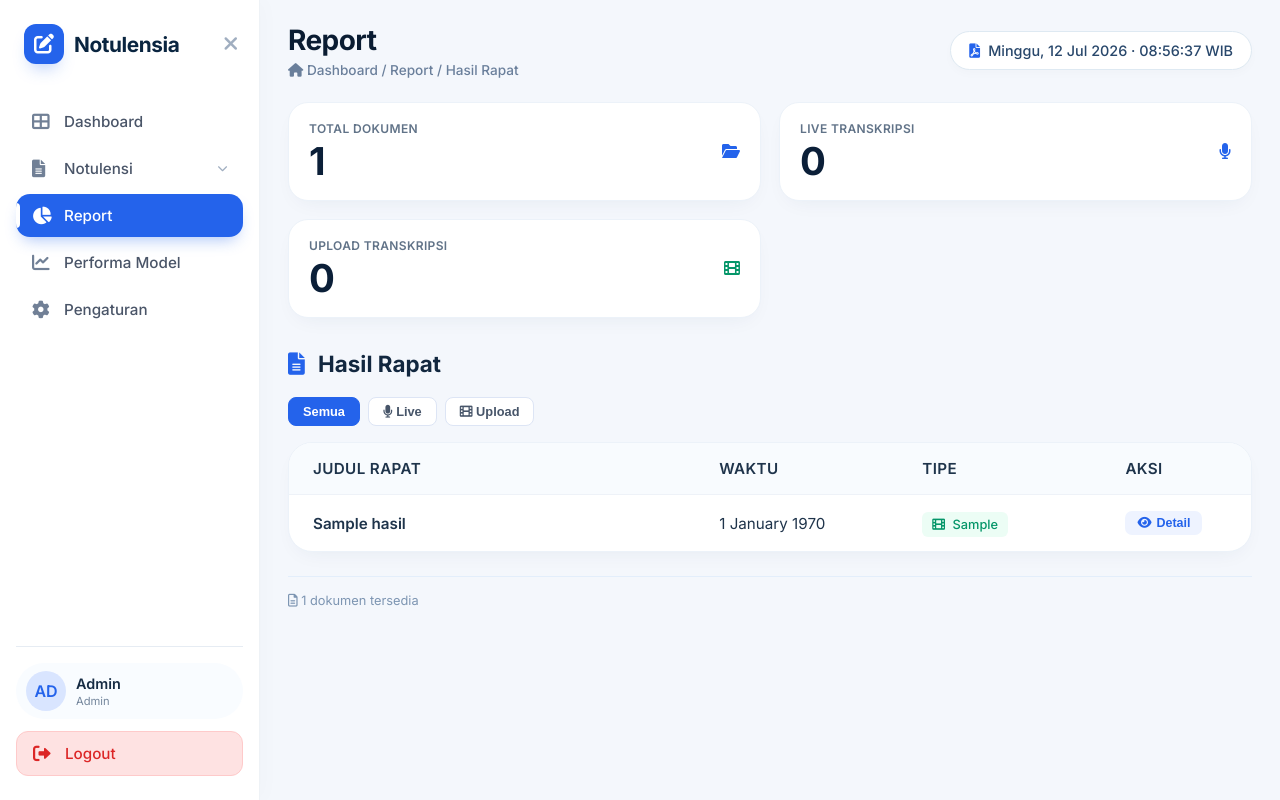
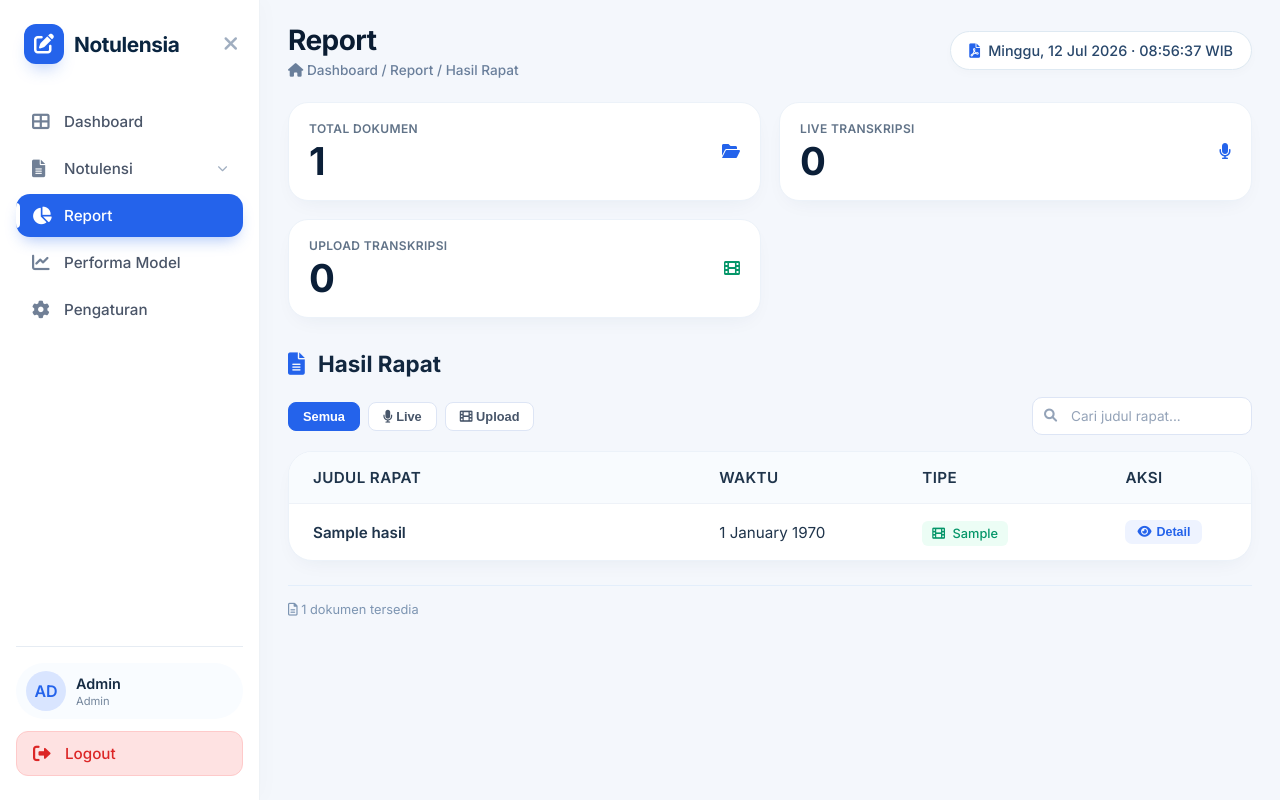
Before and after one commit to syifaurrahman/Notulensi-Rapat-Skripsi, a PHP site: page /notulensi_rapat/report.php in a window 1280 px wide. Run offline with PHP 8.4, Linux system fonts and the light colour scheme; a user stored in the database is signed in; tables that the repository leaves empty or names only in its code hold one stand-in row (values such as "Sample post"); some libraries are stand-ins or nearby versions.

Commit message:
feat: tambah search bar real-time di halaman report untuk cari judul rapat

```diff
--- a/report.php
+++ b/report.php
@@ -80,6 +80,78 @@ if ($conn) {
             background: #f1f5f9;
             color: #94a3b8;
             cursor: not-allowed;
+        }
+
+        /* ── Search Bar ─────────────────────────────────── */
+        .search-bar-wrap {
+            display: flex;
+            align-items: center;
+            gap: 8px;
+            margin-left: auto;
+            position: relative;
+        }
+        .search-input {
+            display: flex;
+            align-items: center;
+            background: #fff;
+            border: 1.5px solid #dde5f5;
+            border-radius: 10px;
+            padding: 0 14px 0 38px;
+            height: 38px;
+            font-size: 0.85rem;
+            color: #1e3a5f;
+            font-family: inherit;
+            width: 220px;
+            transition: all 0.25s ease;
+            outline: none;
+        }
+        .search-input:focus {
+            border-color: #2463eb;
+            box-shadow: 0 0 0 3px rgba(36,99,235,0.1);
+            width: 280px;
+        }
+        .search-input::placeholder { color: #94a3b8; }
+        .search-icon {
+            position: absolute;
+            left: 12px;
+            top: 50%;
+            transform: translateY(-50%);
+            color: #94a3b8;
+            font-size: 0.82rem;
+            pointer-events: none;
+            transition: color 0.2s;
+        }
+        .search-bar-wrap:focus-within .search-icon { color: #2463eb; }
+        .search-clear-btn {
+            display: none;
+            position: absolute;
+            right: 10px;
+            top: 50%;
+            transform: translateY(-50%);
+            background: none;
+            border: none;
+            color: #94a3b8;
+            cursor: pointer;
+            font-size: 0.78rem;
+            padding: 2px 4px;
+            border-radius: 4px;
+            transition: color 0.2s;
+        }
+        .search-clear-btn:hover { color: #dc2626; }
+        .no-search-result {
+            padding: 40px;
+            text-align: center;
+            color: #94a3b8;
+            font-size: 0.9rem;
+            display: none;
+        }
+        .no-search-result i { font-size: 2rem; margin-bottom: 10px; opacity: 0.4; display: block; }
+        .highlight-match {
+            background: #fef9c3;
+            border-radius: 3px;
+            padding: 0 2px;
+            font-weight: 600;
+            color: #854d0e;
         }
 
         /* ── Loading Spinner ───────────────────────────── */
@@ -451,10 +523,31 @@ if ($conn) {
         <div class="report-header">
             <h2><i class="fas fa-file-lines" style="color:#2463eb; margin-right: 8px;"></i> Hasil Rapat</h2>
         </div>
-        <div class="filter-bar">
+        <div class="filter-bar" style="display:flex; align-items:center; gap:8px; flex-wrap:wrap;">
             <button class="filter-btn active" onclick="filterTable('all', this)">Semua</button>
             <button class="filter-btn" onclick="filterTable('Live', this)"><i class="fas fa-microphone"></i> Live</button>
             <button class="filter-btn" onclick="filterTable('Upload', this)"><i class="fas fa-film"></i> Upload</button>
+            <!-- Search Bar -->
+            <div class="search-bar-wrap">
+                <i class="fas fa-search search-icon"></i>
+                <input
+                    type="text"
+                    id="reportSearchInput"
+                    class="search-input"
+                    placeholder="Cari judul rapat..."
+                    autocomplete="off"
+                    aria-label="Cari judul rapat"
+                    oninput="handleSearch(this.value)"
+                >
+                <button class="search-clear-btn" id="searchClearBtn" onclick="clearSearch()" title="Hapus pencarian">
+                    <i class="fas fa-times"></i>
+                </button>
+            </div>
+        </div>
+        <!-- Pesan tidak ada hasil pencarian -->
+        <div class="no-search-result" id="noSearchResult">
+            <i class="fas fa-search-minus"></i>
+            Tidak ada rapat ditemukan untuk kata kunci <strong id="noResultKeyword"></strong>
         </div>
 
         <!-- Tabel -->
@@ -714,12 +807,38 @@ if ($conn) {
 
         // ── Pagination State ─────────────────────────────
         const ITEMS_PER_PAGE = 10;
-        let currentPage  = 1;
+        let currentPage   = 1;
         let currentFilter = 'all';
+        let currentSearch = '';
+
+        function normalizeStr(s) {
+            return s.toLowerCase().normalize('NFD').replace(/[\u0300-\u036f]/g, '');
+        }
 
         function getFilteredRows() {
+            const q = normalizeStr(currentSearch.trim());
             return Array.from(document.querySelectorAll('.table-row:not(.header)')).filter(row => {
-                return currentFilter === 'all' || row.dataset.tipe === currentFilter;
+                const matchTipe = currentFilter === 'all' || row.dataset.tipe === currentFilter;
+                if (!matchTipe) return false;
+                if (!q) return true;
+                const judulEl = row.querySelector('.judul');
+                const judul   = judulEl ? normalizeStr(judulEl.textContent) : '';
+                return judul.includes(q);
+            });
+        }
+
+        // Highlight kata yang cocok di judul
+        function applyHighlights() {
+            const q = currentSearch.trim();
+            document.querySelectorAll('.table-row:not(.header) .judul').forEach(el => {
+                const orig = el.getAttribute('data-orig') || el.textContent;
+                el.setAttribute('data-orig', orig);
+                if (!q) {
+                    el.innerHTML = orig;
+                    return;
+                }
+                const regex = new RegExp(`(${q.replace(/[.*+?^${}()|[\]\\]/g, '\\$&')})`, 'gi');
+                el.innerHTML = orig.replace(regex, '<mark class="highlight-match">$1</mark>');
             });
         }
 
@@ -799,9 +918,45 @@ if ($conn) {
             document.querySelectorAll('.filter-btn').forEach(b => b.classList.remove('active'));
             btn.classList.add('active');
             currentFilter = tipe;
-            currentPage   = 1; // Reset ke halaman 1 saat ganti filter
+            currentPage   = 1;
             renderPage();
         }
+
+        // ── Search ──────────────────────────────────────
+        function handleSearch(val) {
+            currentSearch = val;
+            currentPage   = 1;
+            // Tampilkan/sembunyikan tombol clear
+            const clearBtn = document.getElementById('searchClearBtn');
+            clearBtn.style.display = val ? 'block' : 'none';
+            applyHighlights();
+            renderPage();
+            // Tampilkan pesan jika tidak ada hasil
+            const noResult = document.getElementById('noSearchResult');
+            const keyword  = document.getElementById('noResultKeyword');
+            const rows     = getFilteredRows();
+            if (val && rows.length === 0) {
+                keyword.textContent = `"${val}"`;
+                noResult.style.display = 'block';
+            } else {
+                noResult.style.display = 'none';
+            }
+        }
+
+        function clearSearch() {
+            const input = document.getElementById('reportSearchInput');
+            input.value = '';
+            input.focus();
+            handleSearch('');
+        }
+
+        // Shortcut: tekan '/' untuk fokus ke search
+        document.addEventListener('keydown', e => {
+            if (e.key === '/' && document.activeElement.tagName !== 'INPUT') {
+                e.preventDefault();
+                document.getElementById('reportSearchInput').focus();
+            }
+        });
 
         // Init pagination saat halaman load
         document.addEventListener('DOMContentLoaded', () => renderPage());
```
